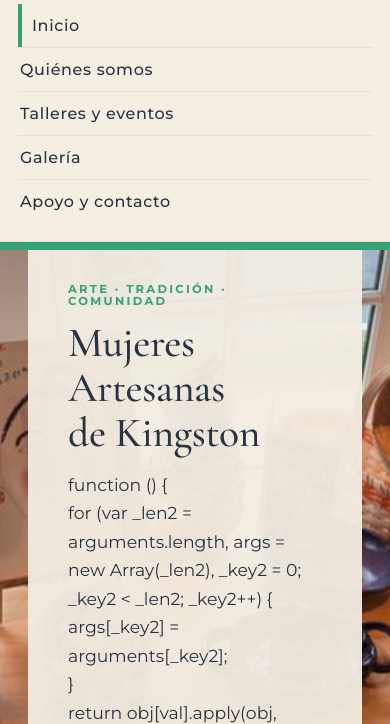
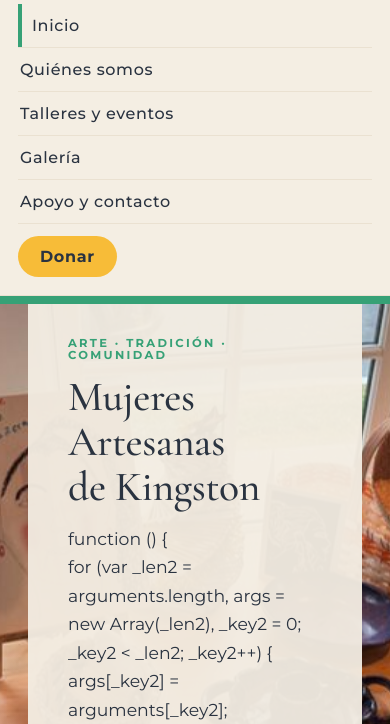
Before and after one commit to artesanaskingston/mujeres-artesanas, an Eleventy site: page src/index.njk in a window 390 px wide. Both pictures are taken after a click on the button "Menú / Menu". Shown: the part 98-822 px from the top of the page. Built offline with nearby package versions, Linux system fonts and the light colour scheme; Eleventy itself is replaced by a stand-in of ours; files that its build step writes are made by us from their sources; what js-yaml, sanitize-html would draw is missing.

Commit message:
Mobile: Donar in the menu, divider between footer menu columns

```diff
--- a/src/index.njk
+++ b/src/index.njk
@@ -55,6 +55,7 @@ nav a.on{border-color:var(--navc,var(--green))}
 .btn.g{background:var(--green);color:#fff}
 .btn.o{background:transparent;border:1.5px solid currentColor;color:inherit}
 .menu-btn{display:none}
+.nav-donar{display:none}
 @media (max-width:900px){
   .head{flex-wrap:wrap;padding:10px 18px}
   .brand img{width:40px;height:40px}
@@ -71,6 +72,7 @@ nav a.on{border-color:var(--navc,var(--green))}
   header.open nav{display:flex}
   header nav a{padding:12px 2px;border-bottom:1px solid var(--cream2)}
   header nav a:last-child{border-bottom:0}
+  header nav a.nav-donar{display:block;align-self:flex-start;margin-top:12px;padding:11px 22px;border:0;border-radius:24px;background:var(--yellow);color:var(--ink);font-weight:700}
   header nav a.on{border-bottom-color:var(--cream2);box-shadow:inset 4px 0 0 var(--navc,var(--green));padding-left:14px}
 }
 
@@ -279,7 +281,7 @@ footer .name{font:500 1.5rem/1.1 var(--serif)}
 footer a{color:#fff}
 .foot-nav{max-width:1120px;margin:0 auto 30px;padding:0 28px 26px;display:flex;flex-wrap:wrap;gap:10px 28px;border-bottom:1px solid rgba(255,255,255,.2);font:500 .85rem var(--sans);letter-spacing:.04em}
 .foot-nav a{text-decoration:none;opacity:.9}
-@media (max-width:900px){.foot-nav{display:grid;grid-template-columns:1fr 1fr;gap:14px 20px;white-space:normal;justify-items:start}}
+@media (max-width:900px){.foot-nav{position:relative;display:grid;grid-template-columns:1fr 1fr;gap:14px 36px;white-space:normal;justify-items:start}.foot-nav::before{content:"";position:absolute;left:50%;top:4px;bottom:30px;width:1px;background:rgba(255,255,255,.3)}}
 @media (max-width:700px){footer .fine{flex-basis:100%}footer .wrap{gap:16px}footer img{width:56px;height:56px}footer .wrap>div:nth-child(2){min-width:0 !important}footer .name{font-size:1.25rem}}
 .foot-nav a:hover{opacity:1;text-decoration:underline}
 .foot-nav a.on{opacity:1;border-color:#fff}
@@ -311,6 +313,7 @@ footer a{color:#fff}
       <a href="#talleres" data-view="talleres"><span class="es">Talleres y eventos</span><span class="en">Workshops &amp; events</span></a>
       <a href="#galeria" data-view="galeria"><span class="es">Galería</span><span class="en">Gallery</span></a>
       <a href="#apoyo" data-view="apoyo"><span class="es">Apoyo y contacto</span><span class="en">Support &amp; contact</span></a>
+      <a href="#apoyo" class="nav-donar"><span class="es">Donar</span><span class="en">Donate</span></a>
     </nav>
     <div class="tools">
       <div class="lang" role="group" aria-label="Idioma / Language">
```
